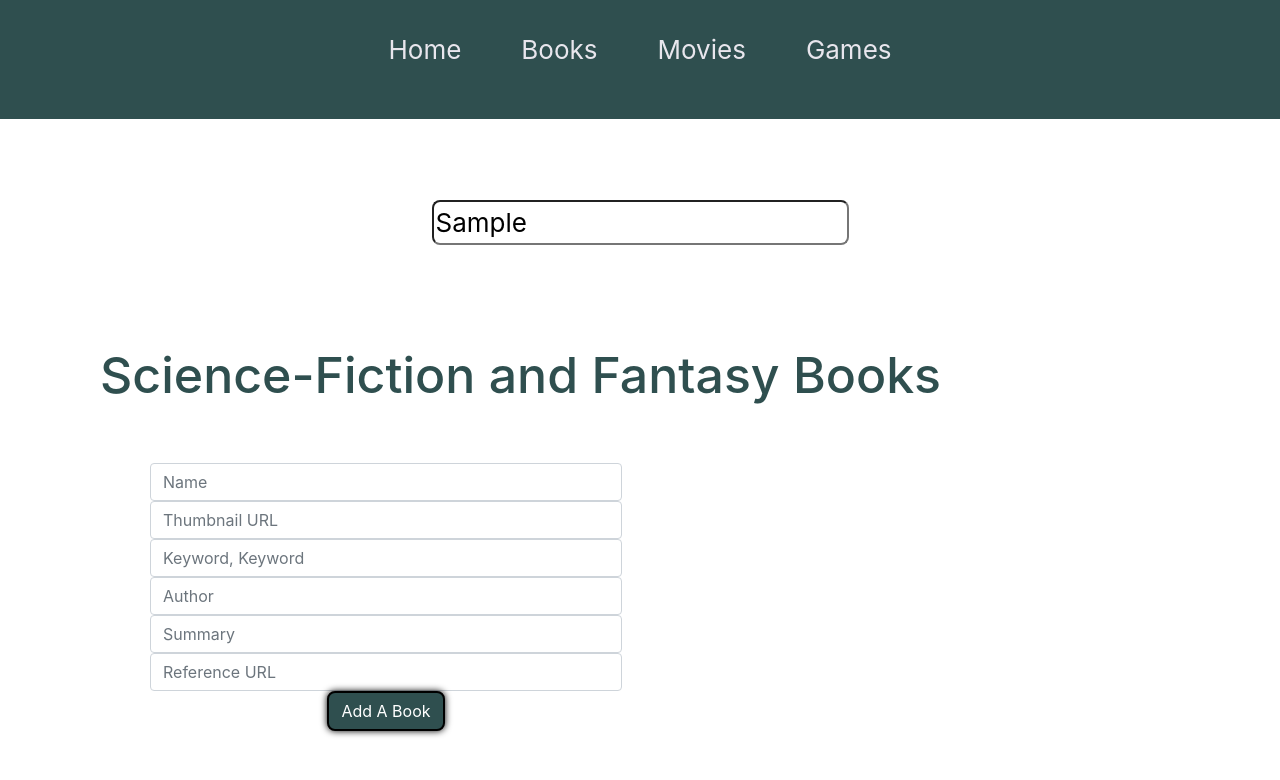
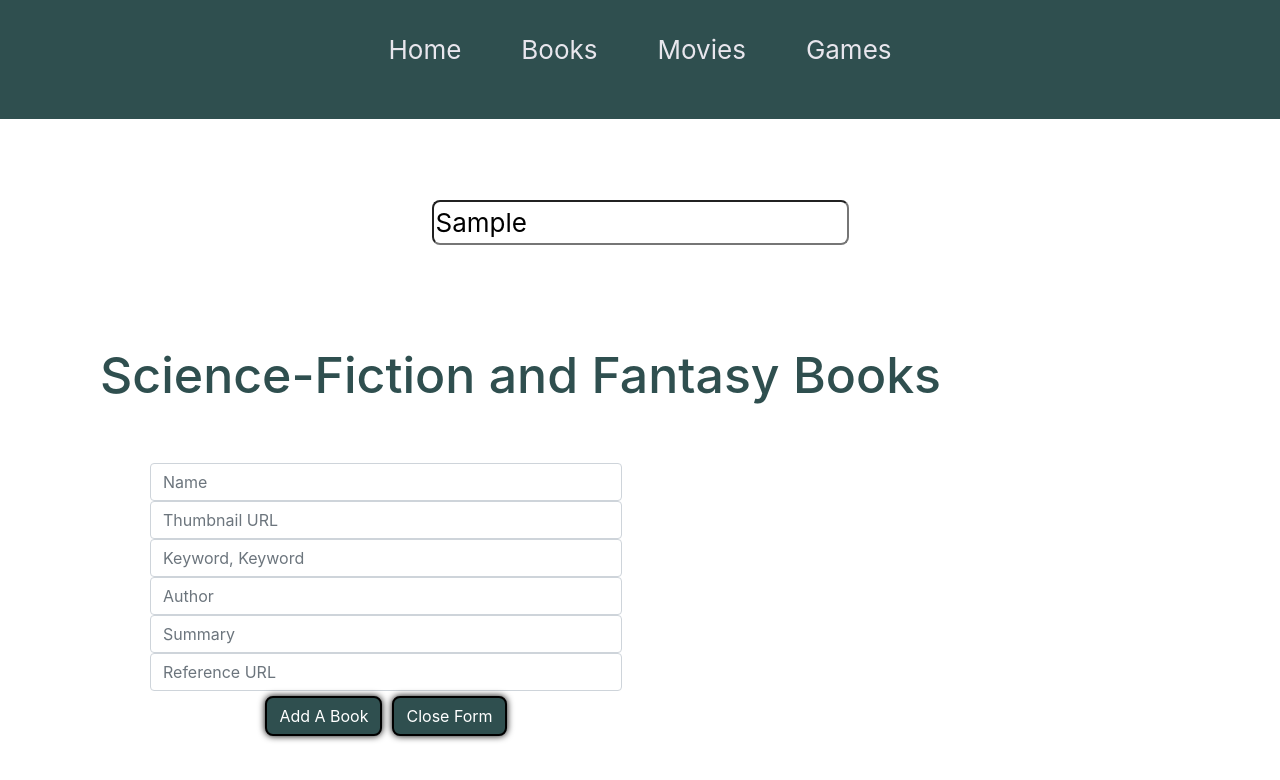
Before and after one commit to naulth/phase-2-project, a React (Create React App) app: page /books in a window 1280 px wide. Both pictures are taken after typing "Sample" into the empty fields and a click on the button "Add a Book". Shown: the top 780 px of the page. Built offline with nearby package versions, Linux system fonts and the light colour scheme; data requests are answered from the project's data file.

Commit message:
form close button

```diff
--- a/src/components/AddBookForm.js
+++ b/src/components/AddBookForm.js
@@ -62,6 +62,7 @@ function AddBookForm({addBook, handleHideBookForm}) {
         <Button className="add-button" type="submit">
           Add A Book
         </Button>
+        <Button className="add-button" onClick={handleHideBookForm}>Close Form</Button>
       </Form>
     )
 }
--- a/src/components/AddGameForm.js
+++ b/src/components/AddGameForm.js
@@ -62,6 +62,7 @@ function AddGameForm({addGame, handleHideGameForm}) {
         <Button className="add-button" type="submit">
           Add A Game
         </Button>
+        <Button className="add-button" onClick={handleHideGameForm}>Close Form</Button>
       </Form>
     )
 }
--- a/src/components/AddMovieForm.js
+++ b/src/components/AddMovieForm.js
@@ -62,6 +62,7 @@ function AddMovieForm({addMovie, handleHideMovieForm}) {
         <Button className="add-button" type="submit">
           Add A Movie
         </Button>
+        <Button className="add-button" onClick={handleHideMovieForm}>Close Form</Button>
       </Form>
     )
 }
--- a/src/index.css
+++ b/src/index.css
@@ -95,6 +95,7 @@ p.authors{
   border-width: 2px;
   box-shadow: 0px 0px 7px black;
   border-radius: 8px;
+  margin: 5px;
 }
 
 .addForm {
```
